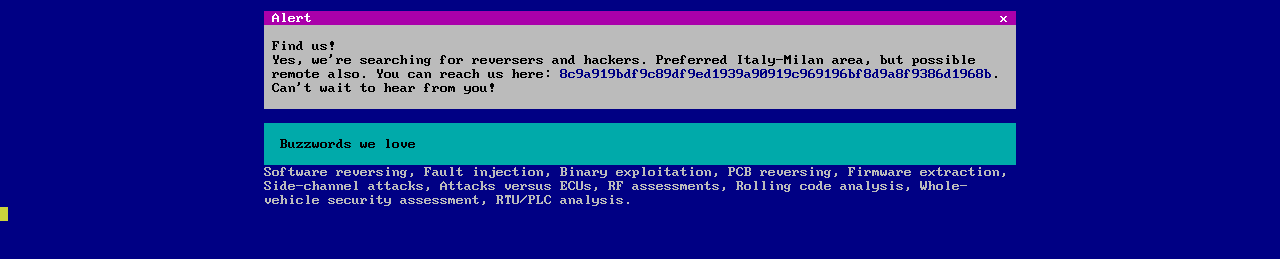
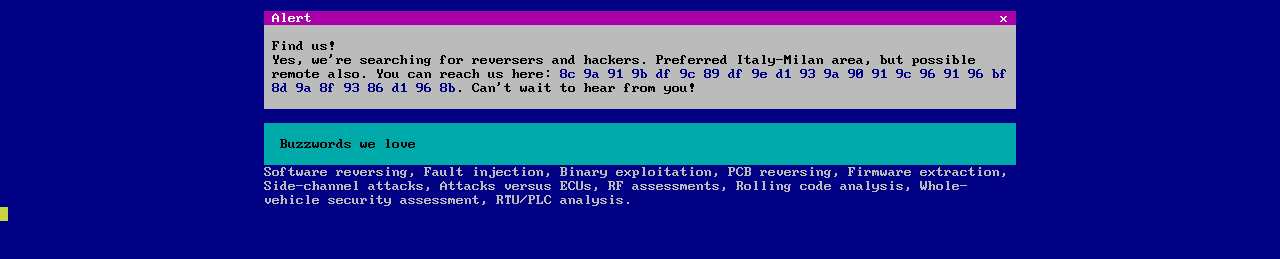
Before and after one commit to leon-1337/leon-1337.github.io, a plain HTML site: page index.html in a window 1280 px wide. Shown: the part 87-346 px from the top of the page. Drawn offline with nearby package versions, Linux system fonts and the light colour scheme.

Commit message:
Update index.html

```diff
--- a/index.html
+++ b/index.html
@@ -41,7 +41,7 @@
               <div class="alert alert-dismissible alert-light">
                 <button type="button" class="close" data-dismiss="alert">x</button>
                 <h5 class="alert-heading">Find us!</h5>
-                <p class="mb-0">Yes, we're searching for reversers and hackers. Preferred Italy-Milan area, but possible remote also. You can reach us here: <a href="#" class="alert-link">8c9a919bdf9c89df9ed1939a90919c969196bf8d9a8f9386d1968b</a>. Can't wait to hear from you!</p>
+                <p class="mb-0">Yes, we're searching for reversers and hackers. Preferred Italy-Milan area, but possible remote also. You can reach us here: <a href="#" class="alert-link">8c 9a 91 9b df 9c 89 df 9e d1 93 9a 90 91 9c 96 91 96 bf 8d 9a 8f 93 86 d1 96 8b</a>. Can't wait to hear from you!</p>
               </div>
             </div>
           </div>
```
